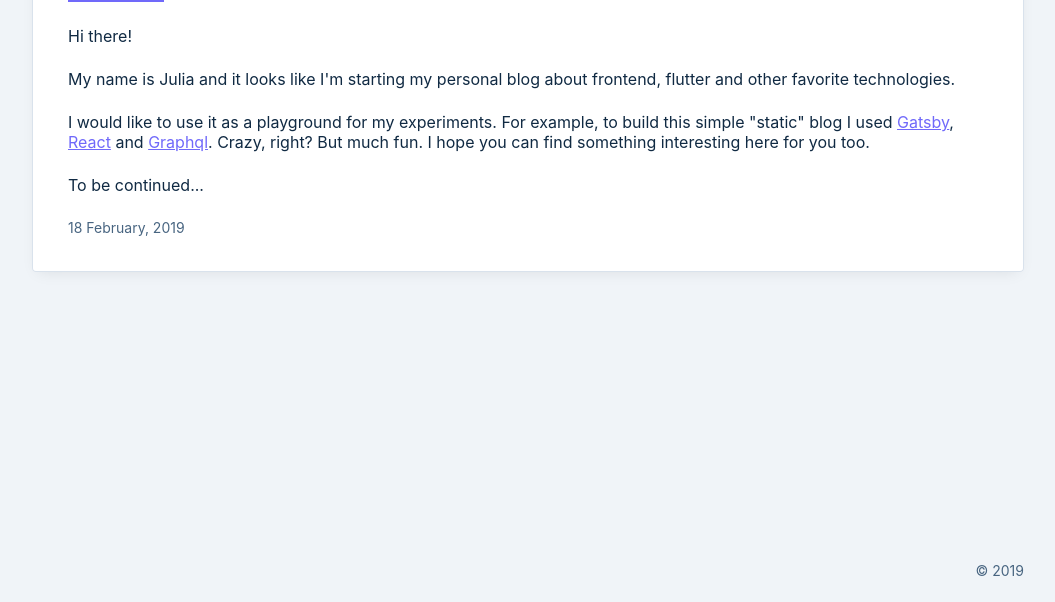
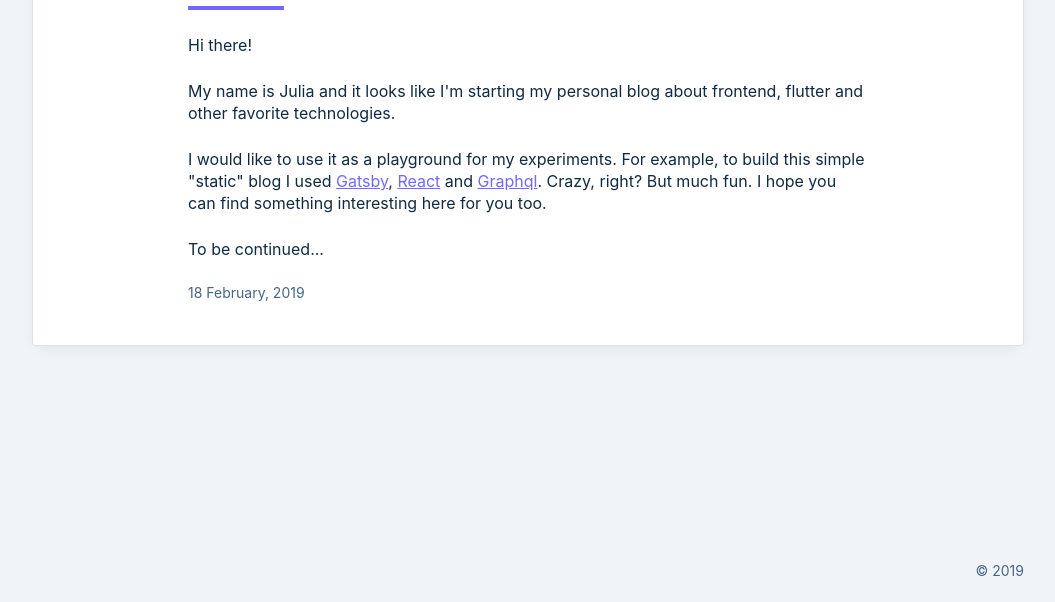
Before and after one commit to jughosta/blog, a Gatsby site: page /2019-02-18-first/ in a window 1280 px wide. Shown: the part 198-800 px from the top of the page, without its empty margins (112-1167 px from the left). Built offline with nearby package versions, Linux system fonts and the light colour scheme; Gatsby itself is replaced by a stand-in of ours.

Commit message:
Improve styles

```diff
--- a/src/components/layout.css
+++ b/src/components/layout.css
@@ -135,6 +135,7 @@ h2 {
 p {
   margin: 0;
   padding: 0;
+  line-height: 1.4;
 }
 p + p {
   margin-top: 1.45rem;
--- a/src/templates/blog-post.js
+++ b/src/templates/blog-post.js
@@ -11,10 +11,14 @@ const BlogPost = ({ data: { markdownRemark, site: { siteMetadata: { theme }} }})
       style={{
         boxShadow: theme.boxShadow,
         borderRadius: '4px',
-        padding: '2.25rem',
+        padding: '2.785rem 1.5rem',
         background: theme.cardBackgroundColor
       }}
     >
+      <div style={{
+        maxWidth: '680px',
+        margin: '0 auto'
+      }}>
         <header style={{
           marginBottom: '1rem'
         }}>
@@ -39,6 +43,7 @@ const BlogPost = ({ data: { markdownRemark, site: { siteMetadata: { theme }} }})
           }}
         >
           {markdownRemark.frontmatter.date}
+        </div>
       </div>
     </article>
   </Layout>
```
Lines whose indentation alone changed are shown as unchanged.
